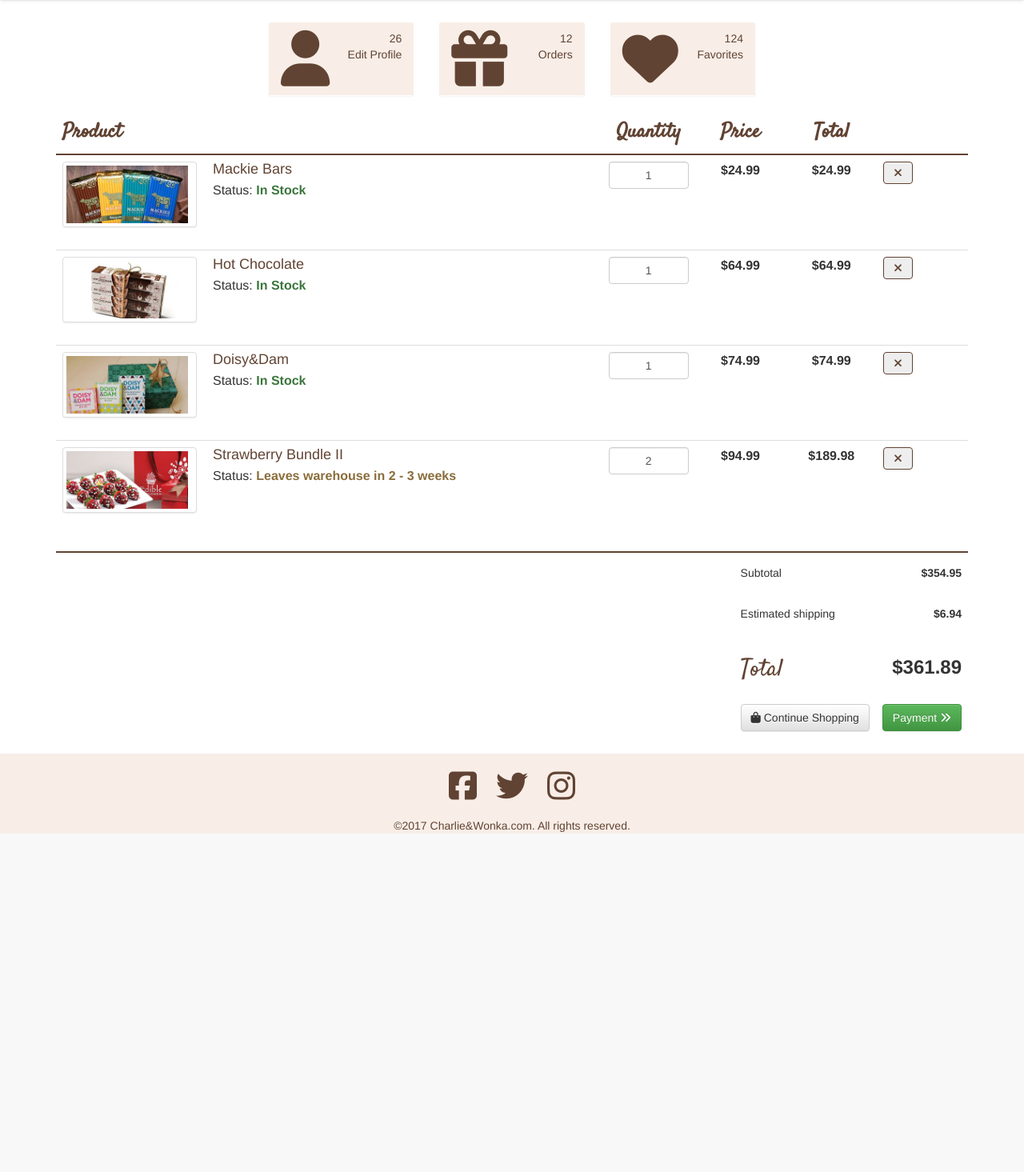
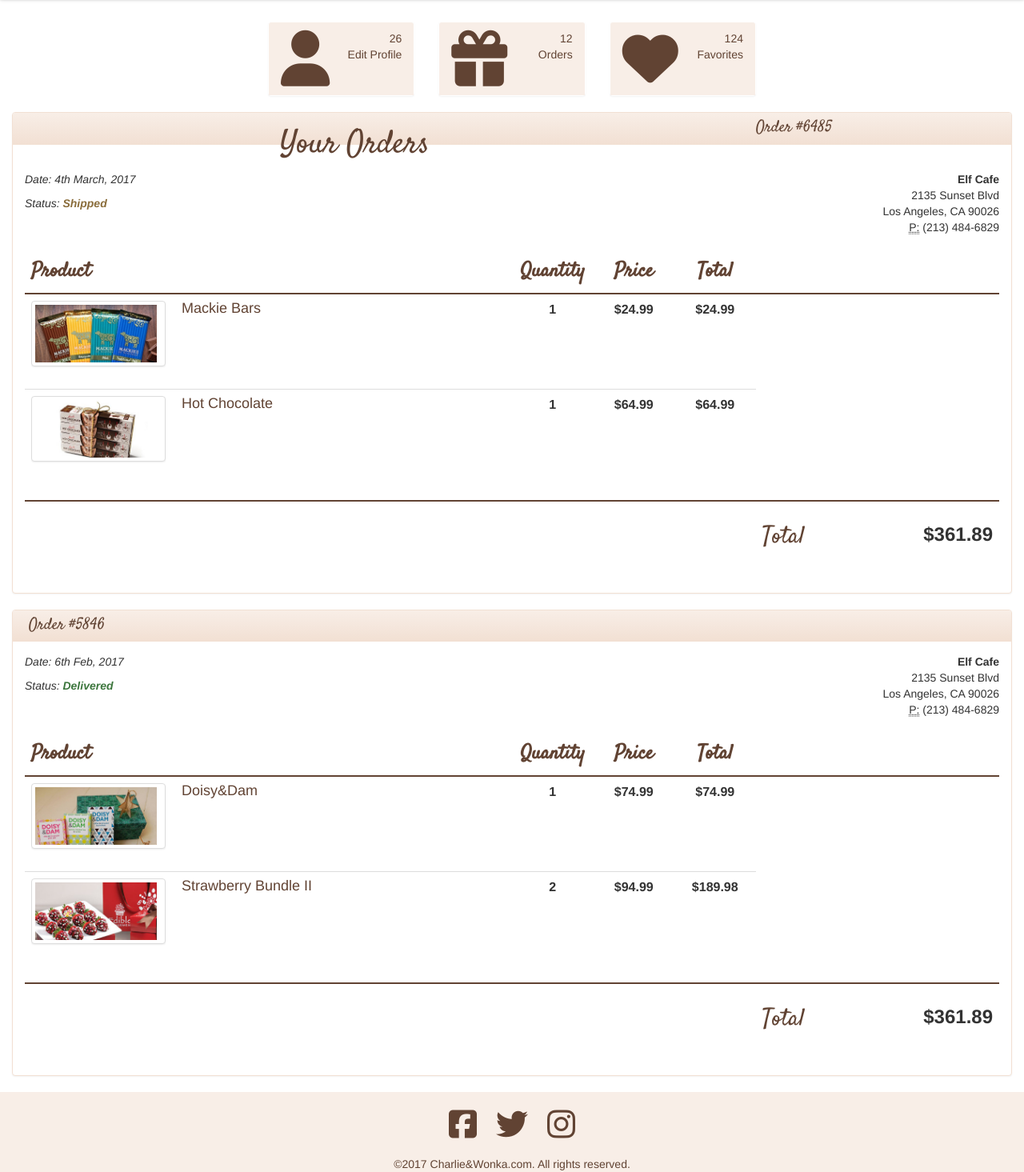
Before and after one commit to centeio/Database-and-Web-Applications-Lab, a PHP site: page /UserOrders.html in a window 1280 px wide. Shown: the part 53-1518 px from the top of the page at 80% size. Before the commit the page ends 1095 px from the top, so only its background shows below. Run offline with PHP 8.4, Linux system fonts and the light colour scheme; some libraries are stand-ins or nearby versions; some web fonts are replaced.

Commit message:
User Orders

```diff
--- a/UserOrders.html
+++ b/UserOrders.html
@@ -136,8 +136,33 @@
             </div>
             <!-- /.row -->
 
+            <div id="Orders" class="container-fluid">
+                         <h1 id="thank-you" class="col-xs-10 col-sm-10 col-md-6 col-xs-offset-1 col-sm-offset-1 col-md-offset-3"> Your Orders </h1>
+                <div class="row">
+                    <div class="panel panel-info">
+                        <div class="panel-heading">Order #6485</div>
+                        <div class="panel-body">
+                            <div class="row">
+                                <div class="col-xs-6 col-sm-6 col-md-6">
+                                    <p>
+                                        <em>Date: 4th March, 2017</em>
+                                    </p>
 
-            <div id="Orders" class="container">
+                                    <p>
+                                        <em>Status: <span class="text-warning"><strong>Shipped</strong></em>
+                                    </p>
+                                </div>
+                                <div class="col-xs-6 col-sm-6 col-md-6 text-right">
+                                    <address>
+                                        <strong>Elf Cafe</strong>
+                                        <br> 2135 Sunset Blvd
+                                        <br> Los Angeles, CA 90026
+                                        <br>
+                                        <abbr title="Phone">P:</abbr> (213) 484-6829
+                                    </address>
+
+                                </div>
+                            </div>
                             <div class="row">
                                 <div class="col-xs-12 col-sm-12 col-md-12 col-lg-12">
                                     <table class="table table-hover">
@@ -157,20 +182,13 @@
                                                         <a class="thumbnail pull-left" href="#"> <img class="media-object" src="images/FirstProduct.jpeg"> </a>
                                                         <div class="media-body">
                                                             <h4 class="media-heading"><a href="#">Mackie Bars</a></h4>
-                                                <span>Status: <span class="text-success"><strong>In Stock</strong></span></span>
                                                         </div>
                                                     </div>
                                                 </td>
-                                    <td class="col-sm-1 col-md-1" style="text-align: center">
-                                        <input type="email" class="form-control" id="exampleInputEmail1" value="1">
-                                    </td>
+                                                <td class="col-sm-1 col-md-1" style="text-align: center"><strong>1</strong></td>
                                                 <td class="col-sm-1 col-md-1 text-center"><strong>$24.99</strong></td>
                                                 <td class="col-sm-1 col-md-1 text-center"><strong>$24.99</strong></td>
-                                    <td class="col-sm-1 col-md-1">
-                                        <button type="button" class="btn remove">
-                                            <i class="fa fa-times" aria-hidden="true"></i>
-                                        </button>
-                                    </td>
+
                                             </tr>
                                             <tr>
                                                 <td class="col-md-6">
@@ -178,85 +196,18 @@
                                                         <a class="thumbnail pull-left" href="#"> <img class="media-object" src="images/SecondProduct.jpg"> </a>
                                                         <div class="media-body">
                                                             <h4 class="media-heading"><a href="#">Hot Chocolate</a></h4>
-                                                <span>Status: <span class="text-success"><strong>In Stock</strong></span></span>
                                                         </div>
                                                     </div>
                                                 </td>
                                                 <td class="col-md-1" style="text-align: center">
-                                        <input type="email" class="form-control" id="exampleInputEmail1" value="1">
-                                    </td>
+                                                    <strong>1</strong> </td>
                                                 <td class="col-md-1 text-center"><strong>$64.99</strong></td>
                                                 <td class="col-md-1 text-center"><strong>$64.99</strong></td>
-                                    <td class="col-md-1">
-                                        <button type="button" class="btn remove">
-                                            <i class="fa fa-times" aria-hidden="true"></i>
-                                        </button>
-                                    </td>
-                                </tr>
-                                <tr>
-                                    <td class="col-md-6">
-                                        <div class="media">
-                                            <a class="thumbnail pull-left" href="#"> <img class="media-object" src="images/ThirdProduct.jpg"> </a>
-                                            <div class="media-body">
-                                                <h4 class="media-heading"><a href="#">Doisy&Dam</a></h4>
-                                                <span>Status: <span class="text-success"><strong>In Stock</strong></span></span>
-                                            </div>
-                                        </div>
-                                    </td>
-                                    <td class="col-md-1" style="text-align: center">
-                                        <input type="email" class="form-control" id="exampleInputEmail1" value="1">
-                                    </td>
-                                    <td class="col-md-1 text-center"><strong>$74.99</strong></td>
-                                    <td class="col-md-1 text-center"><strong>$74.99</strong></td>
-                                    <td class="col-md-1">
-                                        <button type="button" class="btn remove">
-                                            <i class="fa fa-times" aria-hidden="true"></i>
-                                        </button>
-                                    </td>
-                                </tr>
-                                <tr>
-                                    <td class="col-md-6">
-                                        <div class="media">
-                                            <a class="thumbnail pull-left" href="#"> <img class="media-object" src="images/FifthProduct.jpg"> </a>
-                                            <div class="media-body">
-                                                <h4 class="media-heading"><a href="#">Strawberry Bundle II</a></h4>
-                                                <span>Status: <span class="text-warning"><strong>Leaves warehouse in 2 - 3 weeks</strong></span></span>
-                                            </div>
-                                        </div>
-                                    </td>
-                                    <td class="col-md-1" style="text-align: center">
-                                        <input type="email" class="form-control" id="exampleInputEmail1" value="2">
-                                    </td>
-                                    <td class="col-md-1 text-center"><strong>$94.99</strong></td>
-                                    <td class="col-md-1 text-center"><strong>$189.98</strong></td>
-                                    <td class="col-md-1">
-                                        <button type="button" class="btn remove">
-                                            <i class="fa fa-times" aria-hidden="true"></i>
-                                        </button>
-                                    </td>
                                             </tr>
                                     </tbody>
                                     </table>
                                     <table class="table total-price">
                                         <tbody>
-                                <tr>
-                                    <td class="col-lg-9 col-md-9"> </td>
-                                    <td>
-                                        <h5>Subtotal</h5>
-                                    </td>
-                                    <td class="text-right">
-                                        <h5><strong>$354.95</strong></h5>
-                                    </td>
-                                </tr>
-                                <tr>
-                                    <td class="col-lg-9 col-md-9"> </td>
-                                    <td>
-                                        <h5>Estimated shipping</h5>
-                                    </td>
-                                    <td class="text-right">
-                                        <h5><strong>$6.94</strong></h5>
-                                    </td>
-                                </tr>
                                             <tr>
                                                 <td class="col-lg-9 col-md-9"> </td>
                                                 <td>
@@ -266,19 +217,99 @@
                                                     <h3><strong>$361.89</strong></h3>
                                                 </td>
                                             </tr>
+                                        </tbody>
+                                    </table>
+                                </div>
+                            </div>
+                        </div>
+                    </div>
+                </div>
+                <div class="row">
+                    <div class="panel panel-info">
+                        <div class="panel-heading">Order #5846</div>
+                        <div class="panel-body">
+                            <div class="row">
+                                <div class="col-xs-6 col-sm-6 col-md-6">
+                                    <p>
+                                        <em>Date: 6th Feb, 2017</em>
+                                    </p>
+
+                                    <p>
+                                        <em>Status: <span class="text-success"><strong>Delivered</strong></em>
+                                    </p>
+                                </div>
+                                <div class="col-xs-6 col-sm-6 col-md-6 text-right">
+                                    <address>
+                                        <strong>Elf Cafe</strong>
+                                        <br> 2135 Sunset Blvd
+                                        <br> Los Angeles, CA 90026
+                                        <br>
+                                        <abbr title="Phone">P:</abbr> (213) 484-6829
+                                    </address>
+
+                                </div>
+                            </div>
+                            <div class="row">
+                                <div class="col-xs-12 col-sm-12 col-md-12 col-lg-12">
+                                    <table class="table table-hover">
+                                        <thead>
+                                            <tr>
+                                                <th>Product</th>
+                                                <th class="text-center">Quantity</th>
+                                                <th class="text-center">Price</th>
+                                                <th class="text-center">Total</th>
+                                                <th> </th>
+                                            </tr>
+                                        </thead>
+                                        <tbody>
+                                             <tr>
+                                                <td class="col-md-6">
+                                                    <div class="media">
+                                                        <a class="thumbnail pull-left" href="#"> <img class="media-object" src="images/ThirdProduct.jpg"> </a>
+                                                        <div class="media-body">
+                                                            <h4 class="media-heading"><a href="#">Doisy&Dam</a></h4>
+                                                        </div>
+                                                    </div>
+                                                </td>
+                                                <td class="col-md-1" style="text-align: center"><strong>1</strong>
+                                                </td>
+                                                <td class="col-md-1 text-center"><strong>$74.99</strong></td>
+                                                <td class="col-md-1 text-center"><strong>$74.99</strong></td>
+
+                                            </tr>
+                                            <tr>
+                                                <td class="col-md-6">
+                                                    <div class="media">
+                                                        <a class="thumbnail pull-left" href="#"> <img class="media-object" src="images/FifthProduct.jpg"> </a>
+                                                        <div class="media-body">
+                                                            <h4 class="media-heading"><a href="#">Strawberry Bundle II</a></h4>
+                                                        </div>
+                                                    </div>
+                                                </td>
+                                                <td class="col-md-1" style="text-align: center"><strong>2</strong></td>
+                                                   <td class="col-md-1 text-center"><strong>$94.99</strong></td>
+                                                <td class="col-md-1 text-center"><strong>$189.98</strong></td>
+
+                                            </tr>
+
+                                        </tbody>
+                                    </table>
+                                    <table class="table total-price">
+                                        <tbody>
                                             <tr>
                                                 <td class="col-lg-9 col-md-9"> </td>
                                                 <td>
-                                        <button type="button" class="btn btn-default">
-                                        <i class="fa fa-shopping-bag" aria-hidden="true"></i> Continue Shopping
-                                    </button></td>
-                                    <td>
-                                        <button type="button" class="btn btn-success">
-                                        Payment <i class="fa fa-angle-double-right" aria-hidden="true"></i>
-                                    </button></td>
+                                                    <h3 id="Total">Total</h3>
+                                                </td>
+                                                <td class="text-right">
+                                                    <h3><strong>$361.89</strong></h3>
+                                                </td>
                                             </tr>
                                         </tbody>
                                     </table>
+                                </div>
+                            </div>
+                        </div>
                     </div>
                 </div>
             </div>
--- a/css/UserOrders.css
+++ b/css/UserOrders.css
@@ -142,6 +142,24 @@ html, body {
     color: #59323C;
 }
 
+#Orders .panel-heading {
+    background-image: linear-gradient(to bottom,#F8EEE7 0,#f2e0d3 100%);
+    background-image: -o-linear-gradient(to bottom,#F8EEE7 0,#f2e0d3 100%);
+    background-image: -moz-linear-gradient(to bottom,#F8EEE7 0,#f2e0d3 100%);
+    background-image: -webkit-linear-gradient(to bottom,#F8EEE7 0,#f2e0d3 100%);
+    background-color: #F8EEE7;
+    border-bottom: 1px solid #f2e0d3;
+    color: #614333;
+    font-family: 'Satisfy', cursive;
+    font-size: 20px;
+    padding: 5px;
+    padding-left: 20px;
+}
+
+#Orders .panel.panel-info {
+    border: 1px solid #f2e0d3;
+}
+
 #Orders h1 {
     color: #614333;
     font-family: 'Satisfy', cursive;
```
Lines whose indentation alone changed are shown as unchanged.
